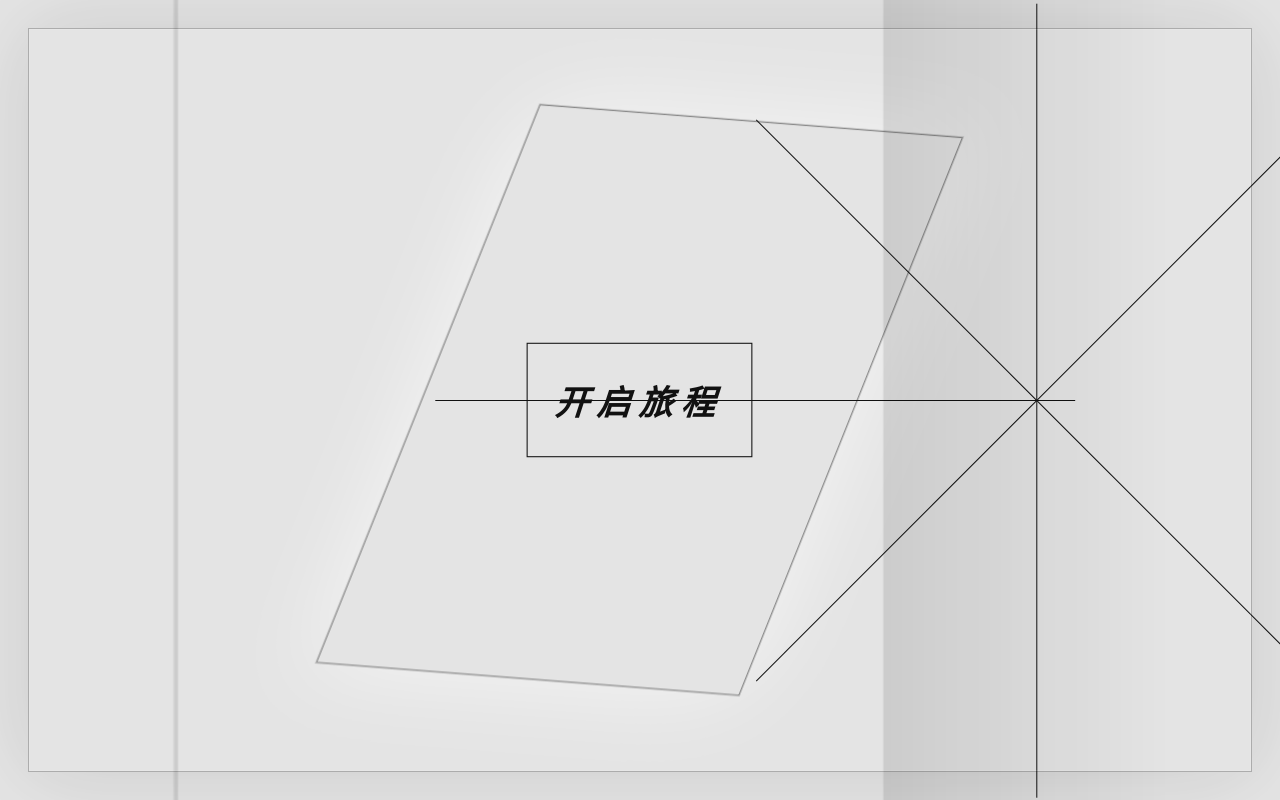
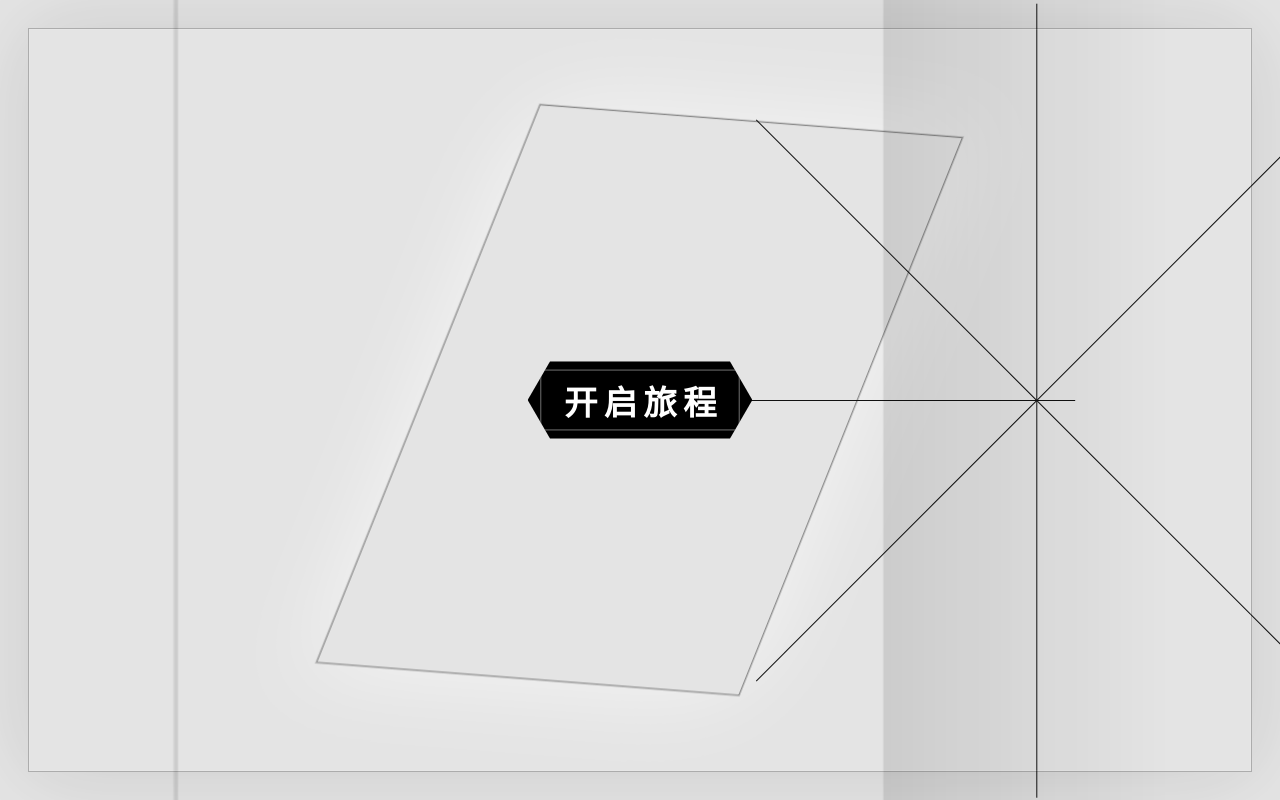
Before and after one commit to Blues-berry/portfolio-hub, a Next.js app: page / in a window 1280 px wide. Shown: the top 800 px of the page. Built offline with nearby package versions, Linux system fonts and the light colour scheme; no server answers.

Commit message:
fix: make intro title part of each visual core

```diff
--- a/app/globals.css
+++ b/app/globals.css
@@ -358,6 +358,57 @@
 .journey-gate[data-variant="eclipse"] .journey-label:hover,
 .journey-gate[data-variant="eclipse"] .journey-label:focus-visible { background:transparent; color:#fff; box-shadow:none; transform:scale(1.08); }
 
+/* Final composition pass: the wordmark is the center object itself. */
+.journey-gate[data-variant="prism"] .journey-label {
+  transform:none;
+  min-width:214px;
+  min-height:74px;
+  padding:0 28px;
+  color:#fff;
+  background:#111;
+  border:0;
+  clip-path:polygon(10% 0,90% 0,100% 50%,90% 100%,10% 100%,0 50%);
+  box-shadow:none;
+  letter-spacing:.18em;
+}
+.journey-gate[data-variant="prism"] .journey-label::before { inset:8px 12px; border:1px solid rgba(255,255,255,.42); transform:none; animation:none; }
+.journey-gate[data-variant="prism"] .journey-label::after { display:none; }
+.journey-gate[data-variant="prism"] .journey-label:hover,
+.journey-gate[data-variant="prism"] .journey-label:focus-visible { transform:scale(1.05); background:#000; box-shadow:0 0 36px rgba(0,0,0,.3); }
+
+.journey-gate[data-variant="terminal"] .journey-label {
+  min-width:152px;
+  min-height:152px;
+  padding:0 18px;
+  border:1px solid rgba(255,255,255,.7);
+  border-radius:50%;
+  background:#090909;
+  box-shadow:inset 0 0 0 14px #090909,inset 0 0 0 15px rgba(255,255,255,.26),0 0 30px rgba(255,255,255,.14);
+  font-size:18px;
+  letter-spacing:.12em;
+}
+.journey-gate[data-variant="terminal"] .journey-label::before { inset:-12px; border:1px dashed rgba(255,255,255,.35); border-radius:50%; animation:none; }
+.journey-gate[data-variant="terminal"] .journey-label::after { display:none; }
+.journey-gate[data-variant="terminal"] .journey-label:hover,
+.journey-gate[data-variant="terminal"] .journey-label:focus-visible { transform:scale(1.04); background:#161616; box-shadow:inset 0 0 0 14px #161616,inset 0 0 0 15px #fff,0 0 42px rgba(255,255,255,.32); }
+
+.journey-gate[data-variant="eclipse"] .journey-label {
+  min-width:198px;
+  min-height:66px;
+  padding:0 26px;
+  border:1px solid rgba(255,255,255,.78);
+  border-radius:999px;
+  background:#080808;
+  color:#fff;
+  box-shadow:0 0 0 7px #080808,0 0 0 8px rgba(255,255,255,.2),0 0 35px rgba(255,255,255,.18);
+  text-shadow:none;
+  letter-spacing:.2em;
+}
+.journey-gate[data-variant="eclipse"] .journey-label::before { inset:-7px; border:1px solid rgba(255,255,255,.32); border-radius:999px; animation:none; }
+.journey-gate[data-variant="eclipse"] .journey-label::after { display:none; }
+.journey-gate[data-variant="eclipse"] .journey-label:hover,
+.journey-gate[data-variant="eclipse"] .journey-label:focus-visible { transform:scale(1.05); background:#fff; color:#080808; box-shadow:0 0 0 7px #080808,0 0 0 8px #fff,0 0 42px rgba(255,255,255,.4); }
+
 * {
   box-sizing: border-box;
 }
```
